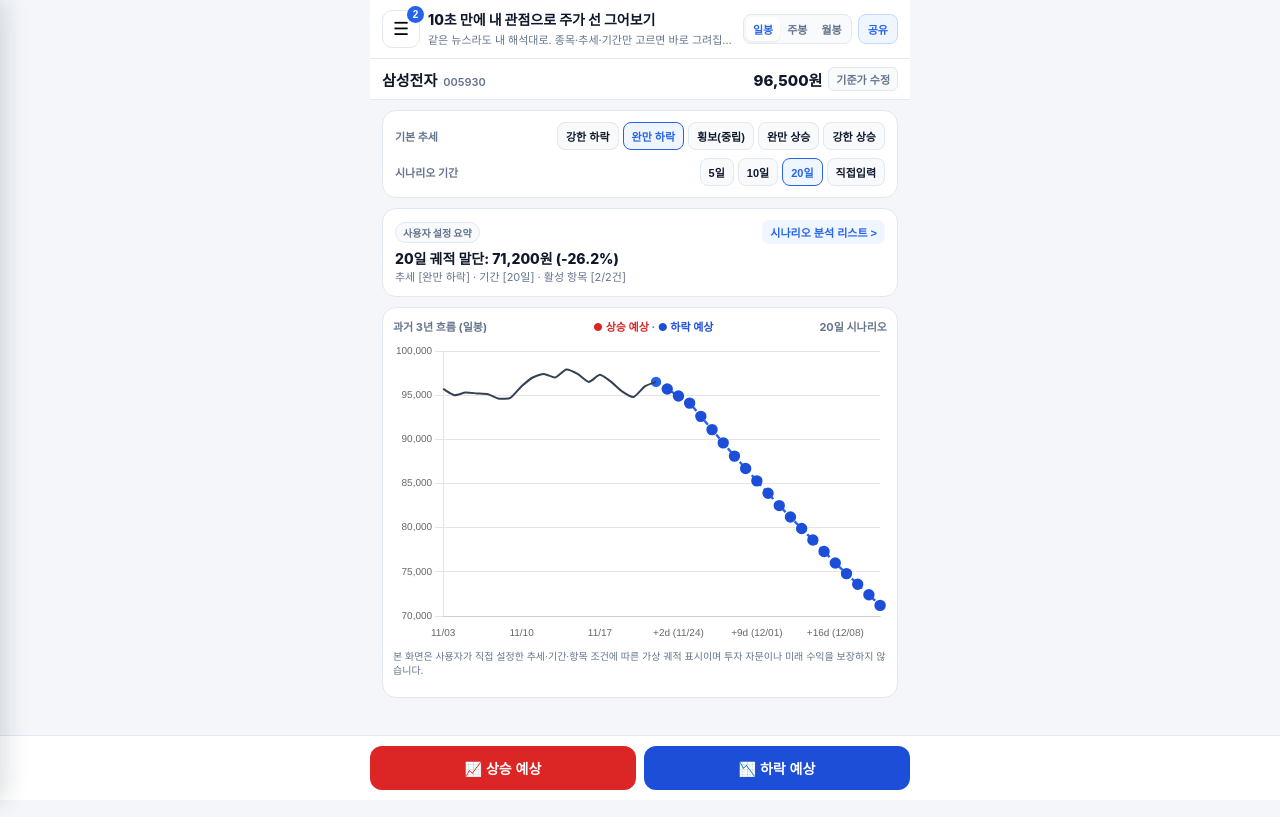
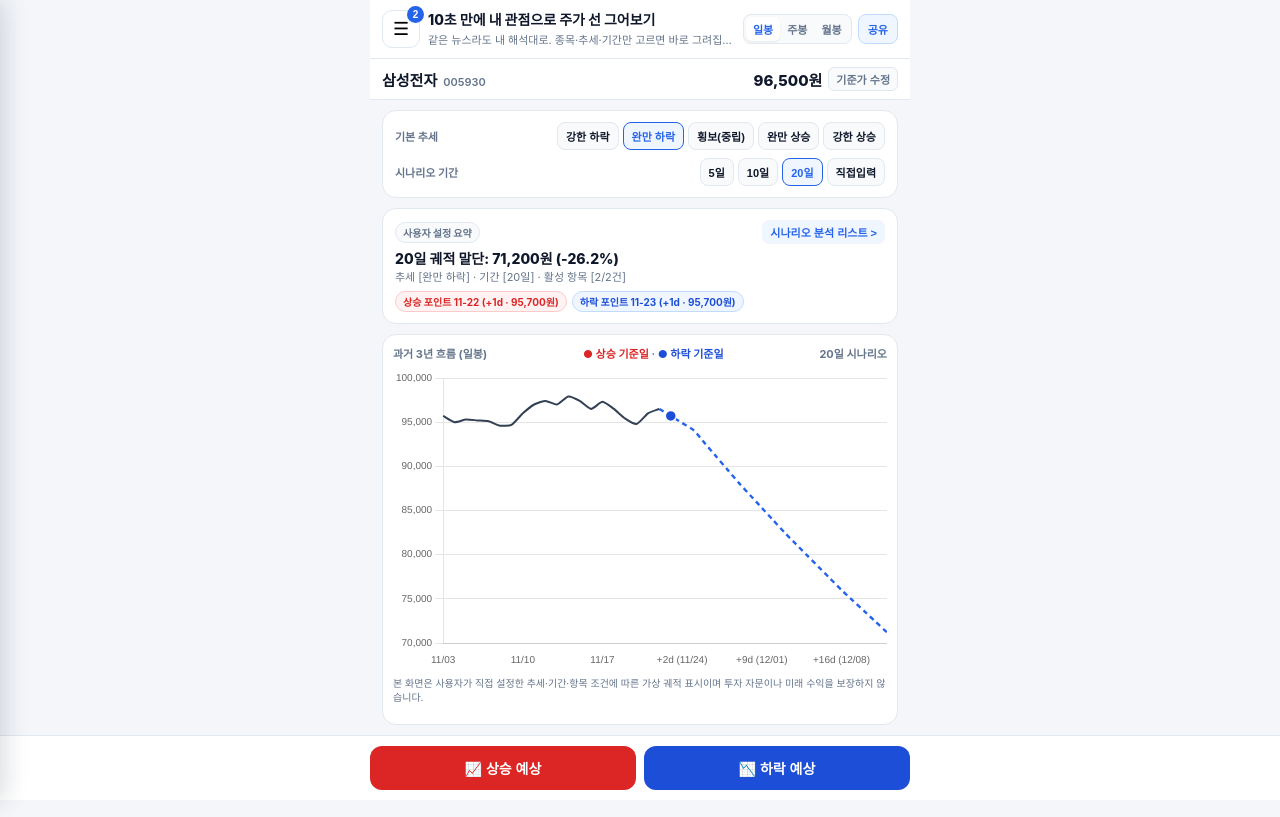
Before and after one commit to happyed6040-star/My-stock1, a plain HTML site: page index.html in a window 1280 px wide. Drawn offline with nearby package versions, Linux system fonts and the light colour scheme.

Commit message:
index.html 업데이트

```diff
--- a/index.html
+++ b/index.html
@@ -3,7 +3,7 @@
 <head>
   <meta charset="UTF-8" />
   <meta name="viewport" content="width=device-width, initial-scale=1.0, viewport-fit=cover" />
-  <title>나만의 주식 시나리오 v5.3.1</title>
+  <title>나만의 주식 시나리오 v5.3.2</title>
   <meta property="og:type" content="website" />
   <meta property="og:title" content="나만의 주식 시나리오 — 내 기준으로 그리는 주가 궤적" />
   <meta property="og:description" content="추세와 기간, 뉴스 강도를 직접 설정해 나만의 시나리오를 만들고 링크로 공유해 보세요." />
@@ -334,6 +334,35 @@
       color: var(--muted);
       line-height: 1.4;
       word-break: break-word;
+    }
+
+    .date-points-strip {
+      margin-top: 6px;
+      display: flex;
+      flex-wrap: wrap;
+      gap: 5px;
+    }
+
+    .date-chip {
+      font-size: 10px;
+      font-weight: 700;
+      padding: 2px 7px;
+      border-radius: 999px;
+      border: 1px solid var(--border);
+      background: var(--surface-soft);
+      color: var(--text);
+    }
+
+    .date-chip.up {
+      border-color: #fecaca;
+      background: var(--up-soft);
+      color: var(--up);
+    }
+
+    .date-chip.down {
+      border-color: #bfdbfe;
+      background: var(--down-soft);
+      color: var(--down);
     }
 
     .chart-card {
@@ -844,12 +873,13 @@
         </div>
         <div class="summary-main" id="summaryMain">20일 궤적 말단: -</div>
         <div class="summary-sub" id="summarySub">설정 요약</div>
+        <div class="date-points-strip" id="datePointsStrip"></div>
       </section>
 
       <section class="card chart-card">
         <div class="chart-legend-bar">
           <span>과거 3년 흐름 (<span id="tfLabel">일봉</span>)</span>
-          <span><span class="dot-up">● 상승 예상</span> · <span class="dot-down">● 하락 예상</span></span>
+          <span><span class="dot-up">● 상승 기준일</span> · <span class="dot-down">● 하락 기준일</span></span>
           <span><span id="horizonLabel">20</span>일 시나리오</span>
         </div>
         <div class="chart-canvas-wrap">
@@ -1120,7 +1150,7 @@
     function parseDayOffset(dateStr) {
       const base = new Date('2026-11-22T00:00:00');
       const target = new Date(`${dateStr}T00:00:00`);
-      if (Number.isNaN(target.getTime())) return 0;
+      if (Number.isNaN(target.getTime())) return 1;
       return Math.round((target - base) / 86400000);
     }
 
@@ -1131,25 +1161,25 @@
 
       const futureLabels = [];
       const futureValues = [];
-      const markerTypes = [];
+      const startMarkerTypes = [];
+      const datePointsInfo = [];
 
       let currentVal = stockPrice;
       const anchorDate = new Date('2026-11-22T00:00:00');
 
       for (let step = 1; step <= days; step++) {
         let impactSum = 0;
-        let hasUp = false;
-        let hasDown = false;
+        let startDir = null;
 
         activeItems.forEach((item) => {
           const startDay = parseDayOffset(item.date);
           const endDay = startDay + Math.max(1, Number(item.durationDays) || 1);
           if (step >= startDay && step <= endDay) {
             const sign = item.direction === 'up' ? 1 : -1;
-            const dailyEffect = sign * (Number(item.weight) || 1) * 0.0016;
-            impactSum += dailyEffect;
-            if (item.direction === 'up') hasUp = true;
-            if (item.direction === 'down') hasDown = true;
+            impactSum += sign * (Number(item.weight) || 1) * 0.0016;
+          }
+          if (step === startDay) {
+            startDir = item.direction;
           }
         });
 
@@ -1158,15 +1188,26 @@
 
         const d = new Date(anchorDate);
         d.setDate(d.getDate() + step);
-        futureLabels.push(`+${step}d (${String(d.getMonth() + 1).padStart(2, '0')}/${String(d.getDate()).padStart(2, '0')})`);
+        const mmdd = `${String(d.getMonth() + 1).padStart(2, '0')}/${String(d.getDate()).padStart(2, '0')}`;
+        futureLabels.push(`+${step}d (${mmdd})`);
         futureValues.push(currentVal);
-
-        if (hasDown) markerTypes.push('down');
-        else if (hasUp) markerTypes.push('up');
-        else markerTypes.push(null);
+        startMarkerTypes.push(startDir);
       }
 
-      return { futureLabels, futureValues, markerTypes, finalValue: currentVal };
+      activeItems.forEach((item) => {
+        const startDay = parseDayOffset(item.date);
+        const clampedStep = Math.max(1, Math.min(days, startDay || 1));
+        const valAtPoint = futureValues[clampedStep - 1] ?? currentVal;
+        datePointsInfo.push({
+          direction: item.direction,
+          date: item.date,
+          step: clampedStep,
+          price: valAtPoint,
+          summary: item.summary
+        });
+      });
+
+      return { futureLabels, futureValues, startMarkerTypes, finalValue: currentVal, datePointsInfo };
     }
 
     function renderAll() {
@@ -1215,6 +1256,16 @@
       document.getElementById('summarySub').textContent =
         `추세 [${TREND_LABELS[state.trend]}] · 기간 [${state.horizonDays}일] · 활성 항목 [${activeCount}/${items.length}건]`;
 
+      const stripEl = document.getElementById('datePointsStrip');
+      stripEl.innerHTML = '';
+      scenario.datePointsInfo.forEach((pt) => {
+        const chip = document.createElement('span');
+        chip.className = `date-chip ${pt.direction}`;
+        const label = pt.direction === 'up' ? '상승 포인트' : '하락 포인트';
+        chip.textContent = `${label} ${pt.date.slice(5)} (+${pt.step}d · ${pt.price.toLocaleString()}원)`;
+        stripEl.appendChild(chip);
+      });
+
       renderChart(history, scenario);
       renderDrawer();
     }
@@ -1234,17 +1285,17 @@
       scenarioDataset.push(...futData);
 
       const pointColors = new Array(histData.length - 1).fill('transparent');
-      pointColors.push('#2563eb');
-      scenario.markerTypes.forEach((m) => {
+      pointColors.push('transparent');
+      scenario.startMarkerTypes.forEach((m) => {
         if (m === 'up') pointColors.push('#dc2626');
         else if (m === 'down') pointColors.push('#1d4ed8');
         else pointColors.push('transparent');
       });
 
       const pointRadii = new Array(histData.length - 1).fill(0);
-      pointRadii.push(4);
-      scenario.markerTypes.forEach((m) => {
-        pointRadii.push(m ? 4.5 : 0);
+      pointRadii.push(0);
+      scenario.startMarkerTypes.forEach((m) => {
+        pointRadii.push(m ? 5.5 : 0);
       });
 
       if (chartInstance) {
@@ -1271,8 +1322,10 @@
               borderDash: [5, 4],
               borderWidth: 2.4,
               pointBackgroundColor: pointColors,
-              pointBorderColor: pointColors,
+              pointBorderColor: '#ffffff',
+              pointBorderWidth: 1.5,
               pointRadius: pointRadii,
+              pointHoverRadius: 6,
               tension: 0.2
             }
           ]
@@ -1282,7 +1335,20 @@
           maintainAspectRatio: false,
           interaction: { mode: 'index', intersect: false },
           plugins: {
-            legend: { display: false }
+            legend: { display: false },
+            tooltip: {
+              callbacks: {
+                afterBody: (items) => {
+                  const idx = items[0]?.dataIndex ?? -1;
+                  const futIdx = idx - histData.length;
+                  if (futIdx >= 0 && scenario.startMarkerTypes[futIdx]) {
+                    const dirText = scenario.startMarkerTypes[futIdx] === 'up' ? '상승 예상 기준일' : '하락 예상 기준일';
+                    return [`★ ${dirText}`];
+                  }
+                  return [];
+                }
+              }
+            }
           },
           scales: {
             x: {
```
